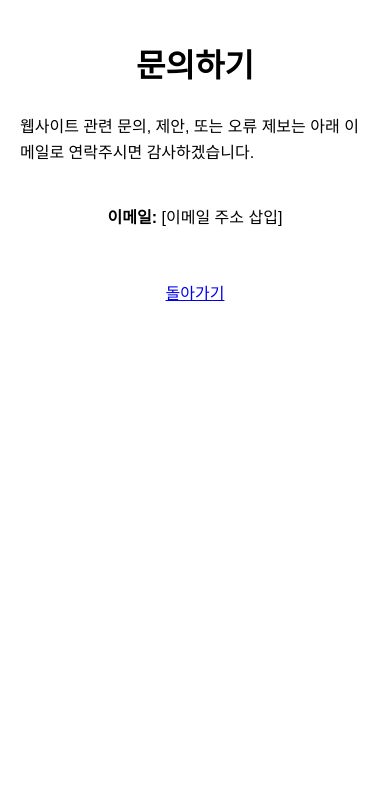
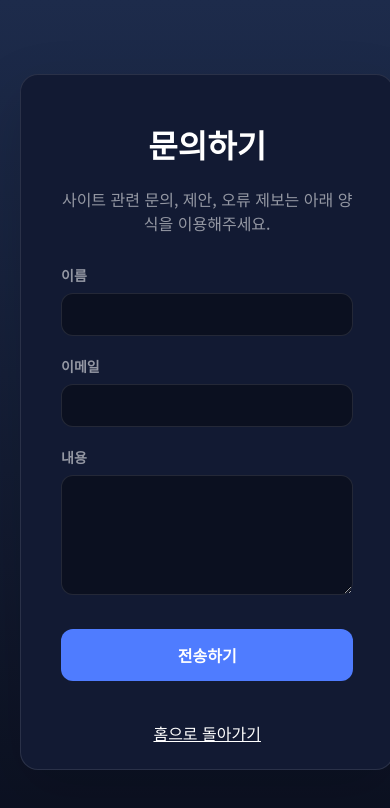
Before and after one commit to jinyong-lab/1, a plain HTML site: page contact.html in a window 390 px wide. Drawn offline with Linux system fonts and the light colour scheme.

Commit message:
Feat: Add YouTube API, mobile UI, and contact form

```diff
--- a/contact.html
+++ b/contact.html
@@ -1,25 +1,50 @@
 <!DOCTYPE html>
-<html lang="ko">
+<html lang="ko" data-theme="dark">
 <head>
     <meta charset="UTF-8">
     <meta name="viewport" content="width=device-width, initial-scale=1.0">
     <title>문의하기</title>
+    <link rel="preconnect" href="https://fonts.googleapis.com">
+    <link rel="preconnect" href="https://fonts.gstatic.com" crossorigin>
+    <link href="https://fonts.googleapis.com/css2?family=Noto+Sans+KR:wght@400;500;700&display=swap" rel="stylesheet">
     <style>
-        body { font-family: sans-serif; line-height: 1.6; padding: 20px; max-width: 800px; margin: 0 auto; }
-        h1 { text-align: center; }
-        .contact-info { text-align: center; margin-top: 40px; }
+        :root[data-theme="dark"]{--bg:linear-gradient(180deg, #1d2b4b, #0b1020);--card:#121a33;--line:rgba(255,255,255,.10);--muted:rgba(255,255,255,.55);--text:#fff;--accent:#4f7cff;--input-bg:#0b1020;}
+        :root[data-theme="light"]{--bg:linear-gradient(180deg, #ffffff, #f0f2f5);--card:#fff;--line:rgba(0,0,0,.10);--muted:rgba(0,0,0,.50);--text:#1a1a1a;--accent:#3b63d9;--input-bg:#f7f8fa;}
+        *{box-sizing:border-box}
+        body{margin:0;font-family:'Noto Sans KR',system-ui,-apple-system,Segoe UI,Roboto,sans-serif;background:var(--bg);color:var(--text);min-height:100vh;display:grid;place-items:center;padding:20px;}
+        .card{width:min(800px,96vw);background:var(--card);border:1px solid var(--line);border-radius:18px;padding:24px 40px;box-shadow:0 22px 60px rgba(0,0,0,.15);}
+        h1 { text-align: center; margin-bottom: 40px; }
+        .form-group{display:flex;flex-direction:column;gap:8px;margin-bottom:20px;}
+        label{font-size:14px;color:var(--muted);font-weight:600;}
+        input,textarea{padding:12px 14px;border-radius:12px;border:1px solid var(--line);background:var(--input-bg);color:var(--text);outline:none;font-size:15px;width:100%;}
+        textarea{resize:vertical;min-height:120px;}
+        input:focus,textarea:focus{border-color:var(--accent)}
+        button{border:none;border-radius:12px;padding:14px 20px;background:var(--accent);color:#fff;font-weight:700;font-size:16px;cursor:pointer;width:100%;margin-top:14px;}
+        .home-link { display: block; text-align: center; margin-top: 40px; color: var(--text); }
     </style>
 </head>
 <body>
-    <h1>문의하기</h1>
-    <p>웹사이트 관련 문의, 제안, 또는 오류 제보는 아래 이메일로 연락주시면 감사하겠습니다.</p>
-
-    <div class="contact-info">
-        <p><strong>이메일:</strong> [이메일 주소 삽입]</p>
-    </div>
-
-    <div style="text-align: center; margin-top: 50px;">
-        <a href="index.html">돌아가기</a>
+    <div class="card">
+        <h1>문의하기</h1>
+        <p style="text-align: center; margin-top: -20px; margin-bottom: 30px; color: var(--muted);">
+            사이트 관련 문의, 제안, 오류 제보는 아래 양식을 이용해주세요.
+        </p>
+        <form action="https://formspree.io/f/YOUR_FORM_ID" method="POST">
+            <div class="form-group">
+                <label for="name">이름</label>
+                <input type="text" id="name" name="name" required>
+            </div>
+            <div class="form-group">
+                <label for="email">이메일</label>
+                <input type="email" id="email" name="email" required>
+            </div>
+            <div class="form-group">
+                <label for="message">내용</label>
+                <textarea id="message" name="message" required></textarea>
+            </div>
+            <button type="submit">전송하기</button>
+        </form>
+        <a href="index.html" class="home-link">홈으로 돌아가기</a>
     </div>
 </body>
 </html>
```
Also changed, not shown: index.html (+47 -34 lines), privacy-policy.html (+18 -9 lines).
